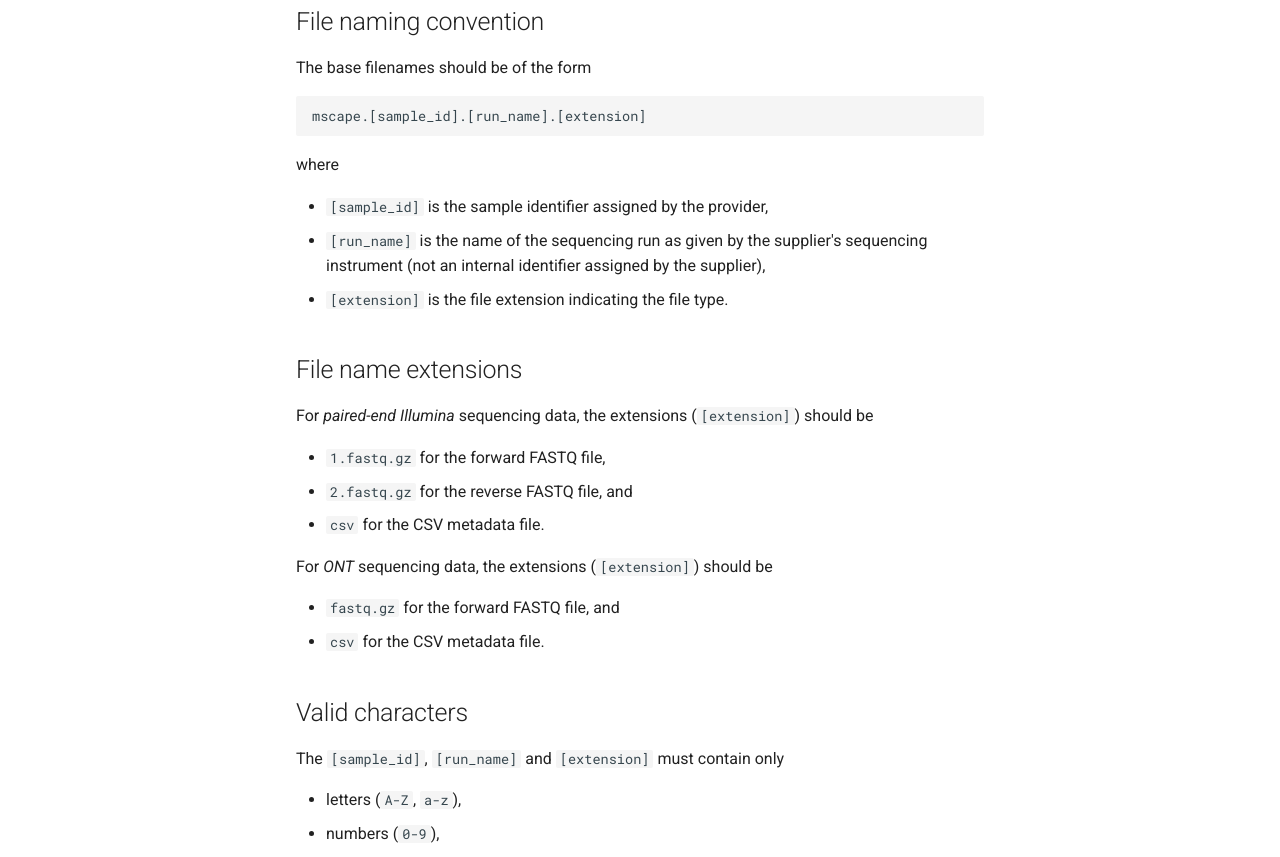
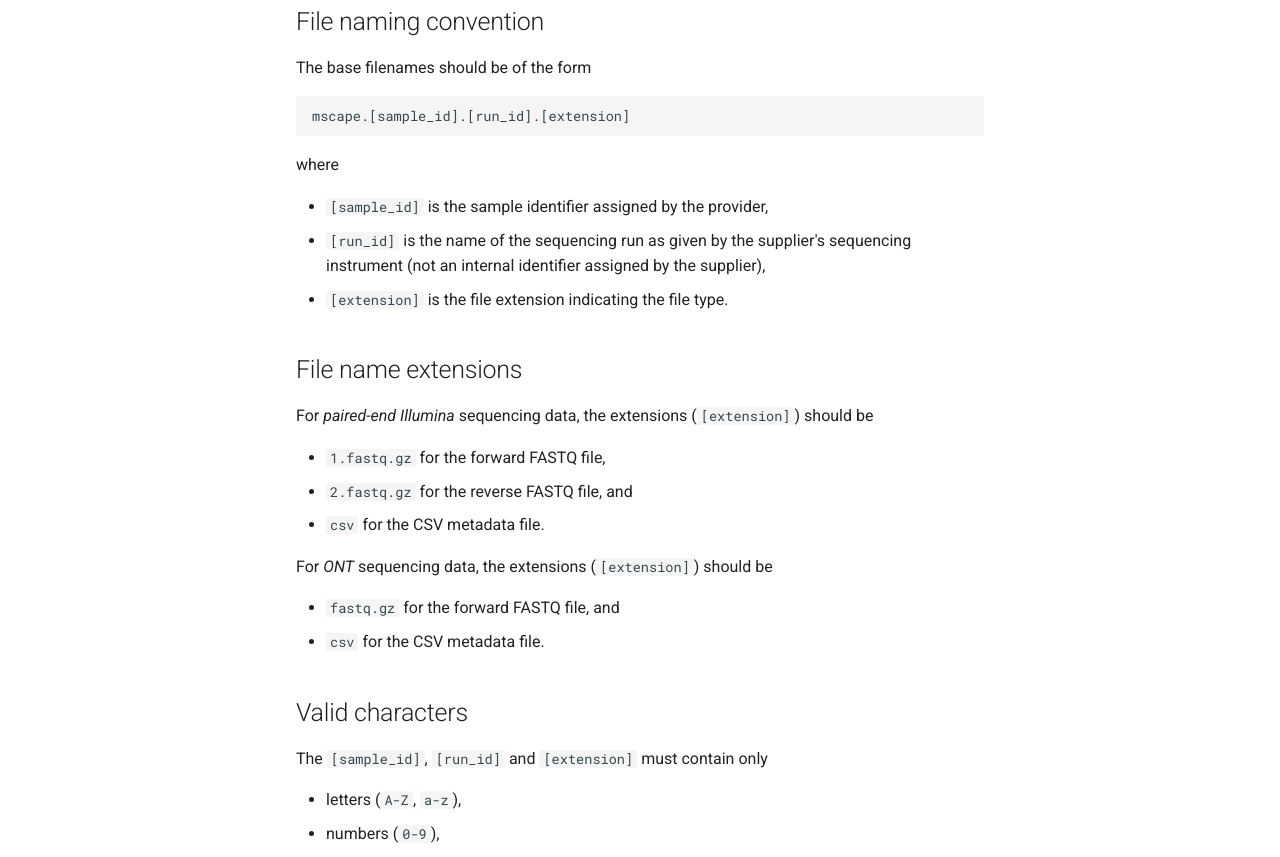
Before and after one commit to warrickball/climb-tre.github.io, an MkDocs documentation site: the page built from docs/mscape.md, in a window 1280 px wide and 1400 px high. Shown: the part 518-1375 px from the top of the window. Built offline with MkDocs 1.6.1 and Material for MkDocs 9.7.7, drawn with Linux system fonts in a browser that asks for light colours; comment, search, counter and statistics services are not loaded.

Commit message:
Update mscape.md - changed run_name to run_id

````diff
--- a/docs/mscape.md
+++ b/docs/mscape.md
@@ -18,13 +18,13 @@ For *ONT* sequencing data, suppliers must provide
 The base filenames should be of the form
 
 ```
-mscape.[sample_id].[run_name].[extension]
+mscape.[sample_id].[run_id].[extension]
 ```
 
 where
 
 * `[sample_id]` is the sample identifier assigned by the provider,
-* `[run_name]` is the name of the sequencing run as given by the supplier's sequencing instrument (not an internal identifier assigned by the supplier),
+* `[run_id]` is the name of the sequencing run as given by the supplier's sequencing instrument (not an internal identifier assigned by the supplier),
 * `[extension]` is the file extension indicating the file type.
 
 ## File name extensions
@@ -42,7 +42,7 @@ For *ONT* sequencing data, the extensions (`[extension]`) should be
 
 ## Valid characters
 
-The `[sample_id]`, `[run_name]` and `[extension]` must contain only
+The `[sample_id]`, `[run_id]` and `[extension]` must contain only
 
 * letters (`A-Z`, `a-z`),
 * numbers (`0-9`),
````
